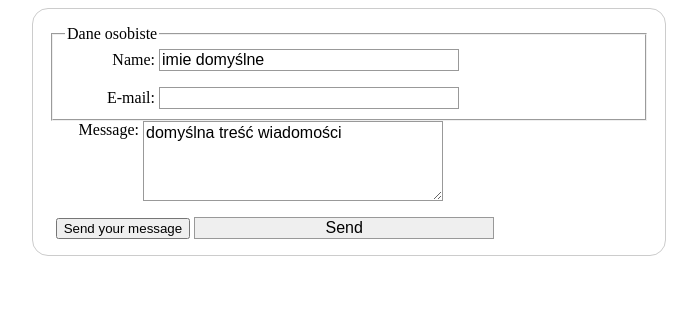
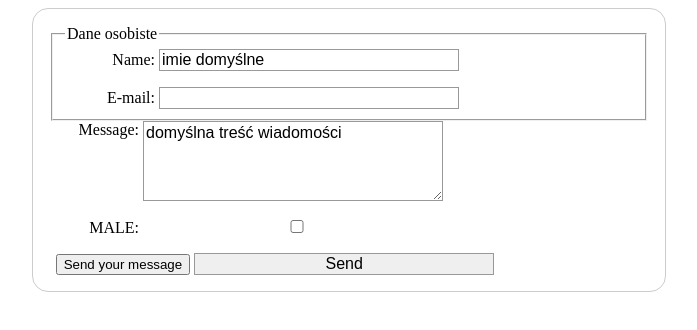
Before and after one commit to adziobek/HTML, a plain HTML site: page form/index.html in a window 1280 px wide. Shown: the whole page, without its empty margins (291-988 px from the left). Drawn offline with Linux system fonts and the light colour scheme.

```diff
--- a/form/index.html
+++ b/form/index.html
@@ -25,6 +25,10 @@
         <textarea id="msg" name="user_message">domyślna treść wiadomości</textarea>
     </div>
     <div>
+        <label >MALE:</label>
+        <input type="checkbox"  name="user_male"/>
+    </div>
+    <div>
         <button type="submit">Send your message</button>
         <input type="submit" value="Send"/>
     </div>
```
